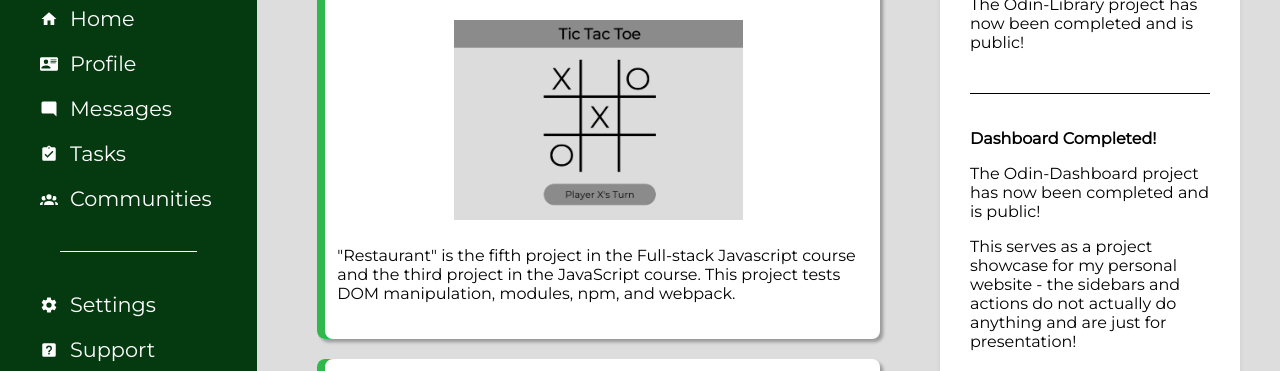
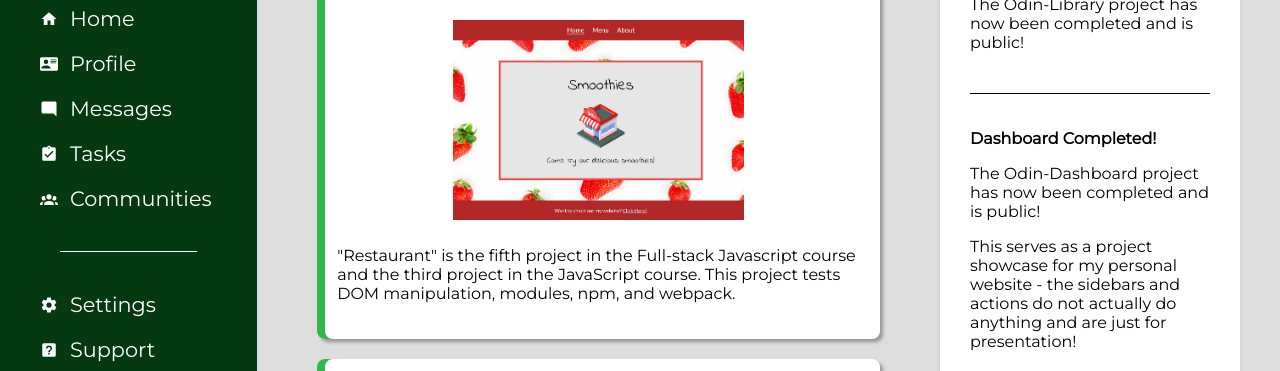
Before and after one commit to AdamKoziorz/odin-dashboard, a plain HTML site: page index.html in a window 1280 px wide. Shown: the part 294-665 px from the top of the page. Drawn offline with Linux system fonts and the light colour scheme.

Commit message:
Fix Restaurant Card

```diff
--- a/index.html
+++ b/index.html
@@ -55,7 +55,7 @@
                             <a href="https://github.com/AdamKoziorz/odin-restaurant" title="Source Code"><img src="./resources/icons/github.svg"/></a>
                         </div>
                     </div>
-                    <img src="resources/post-images/tictactoe.jpg" alt="Tic Tac Toe Project">
+                    <img src="resources/post-images/restaurant.jpg" alt="Restaurant Project">
                     <p>"Restaurant" is the fifth project in the Full-stack Javascript course and the third project in the JavaScript course. This project tests DOM manipulation, modules, npm, and webpack.</p>
                 </div>
                 <div class="card">
```
